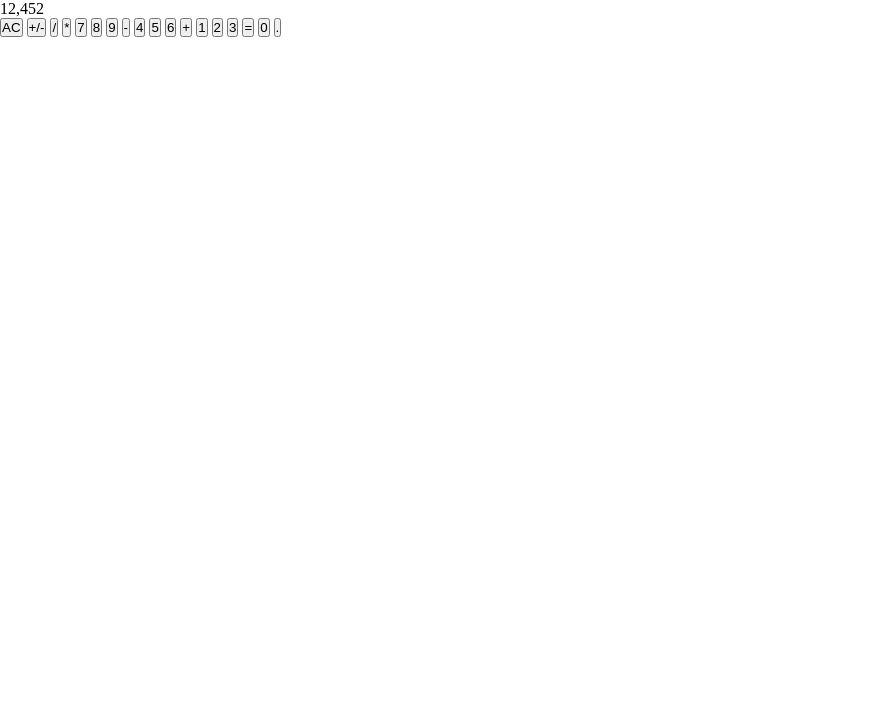
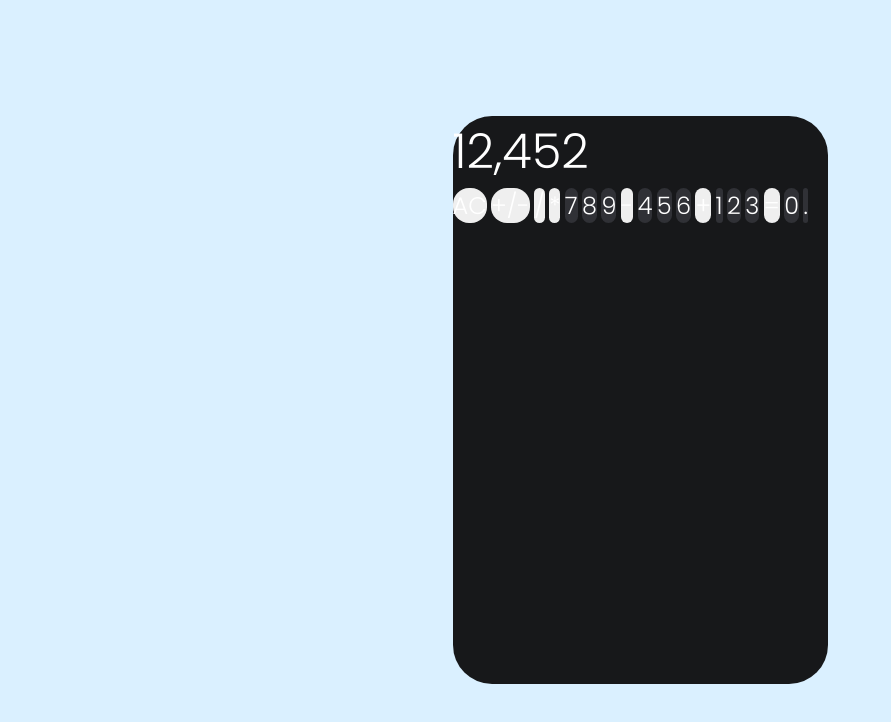
Before and after one commit to anccilotto/Calculadora-Portfolio, a plain HTML site: page index.html in a window 1280 px wide. Shown: the whole page, without its empty margins (0-891 px from the left). Drawn offline with Linux system fonts and the light colour scheme.

Commit message:
css inicializado

```diff
--- a/Styles.css
+++ b/Styles.css
@@ -2,4 +2,37 @@
     padding: 0;
     margin: 0;
     box-sizing: border-box;
+    font-family: 'Poppins', sans-serif;
+    color: #ffffff;
 }
+
+body {
+    background-color: #DAF0FF;
+    height: 100vh;
+    width: 100vw;
+    display: grid;
+    justify-content: center;
+    align-items: center;
+
+}
+
+div {
+    background: linear-gradient(191.34deg, #17181A -4.95%, #17181A 103.74%);
+    border-radius: 39px;
+    width: 375px;
+    height: 568px;
+}
+
+p {
+    font-size: 48px;
+}
+
+button {
+    font-size: 24px;
+    border-radius: 16px;
+    border: none;
+}
+
+.black-button {
+    background: #303136;
+}
```
